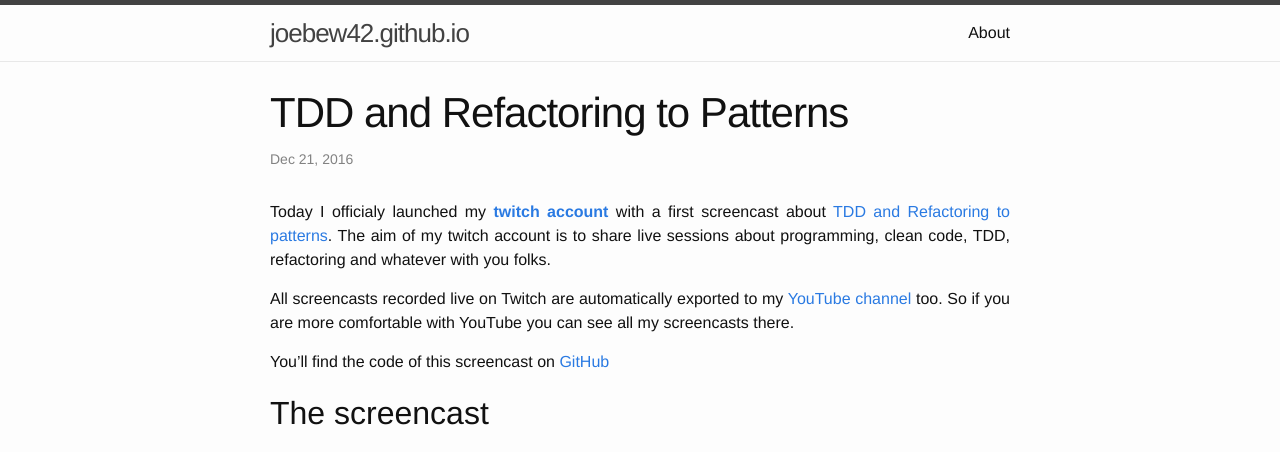
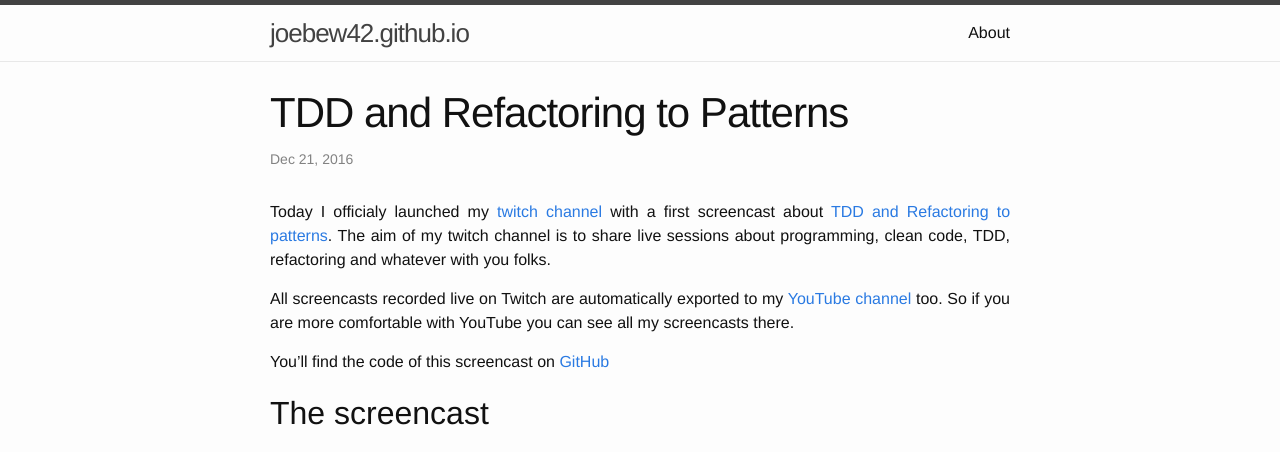
Before and after one commit to joebew42/joebew42.github.io, a Jekyll site: the page built from _posts/2016-12-21-First-screencast-about-tdd-and-refactoring-to-patterns.md, in a window 1280 px wide, cut to the strip 0-452 px from the top of the page. Built offline with Jekyll 4.4.1, drawn with Linux system fonts in a browser that asks for light colours.

Commit message:
twitch channel

```diff
--- a/_posts/2016-12-21-First-screencast-about-tdd-and-refactoring-to-patterns.md
+++ b/_posts/2016-12-21-First-screencast-about-tdd-and-refactoring-to-patterns.md
@@ -4,7 +4,7 @@ title:  "TDD and Refactoring to Patterns"
 date:   2016-12-21 20:00:00 +0100
 categories: programming tdd refactoring patterns
 ---
-Today I officialy launched my **[twitch account](https://www.twitch.tv/joebew42)** with a first screencast about [TDD and Refactoring to patterns](https://www.twitch.tv/joebew42/v/108916836). The aim of my twitch account is to share live sessions about programming, clean code, TDD, refactoring and whatever with you folks.
+Today I officialy launched my [twitch channel](https://www.twitch.tv/joebew42) with a first screencast about [TDD and Refactoring to patterns](https://www.twitch.tv/joebew42/v/108916836). The aim of my twitch channel is to share live sessions about programming, clean code, TDD, refactoring and whatever with you folks.
 
 All screencasts recorded live on Twitch are automatically exported to my [YouTube channel](https://www.youtube.com/channel/UCEt-X-5yZ86SYTNDbSQgVAQ) too. So if you are more comfortable with YouTube you can see all my screencasts there.
 
```
